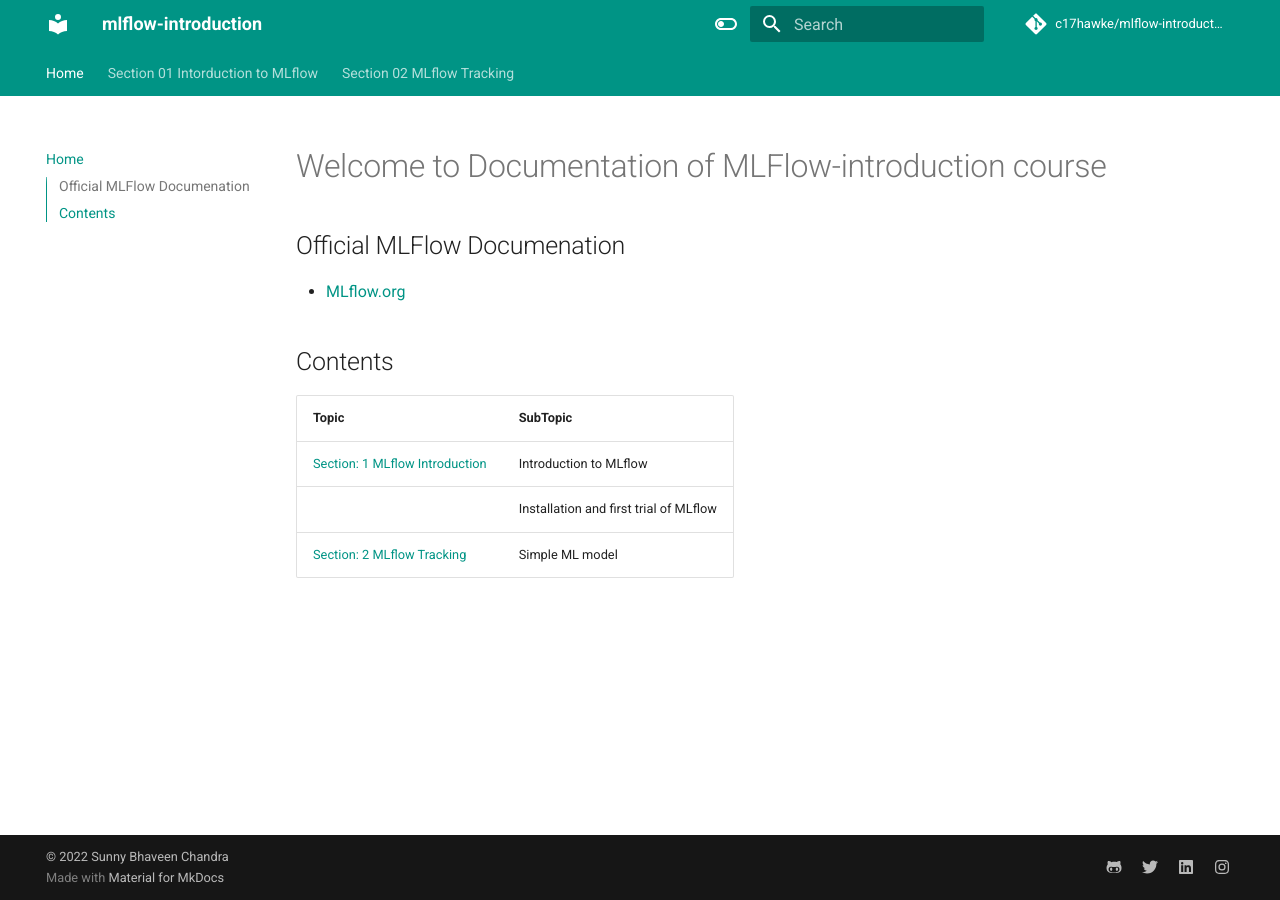
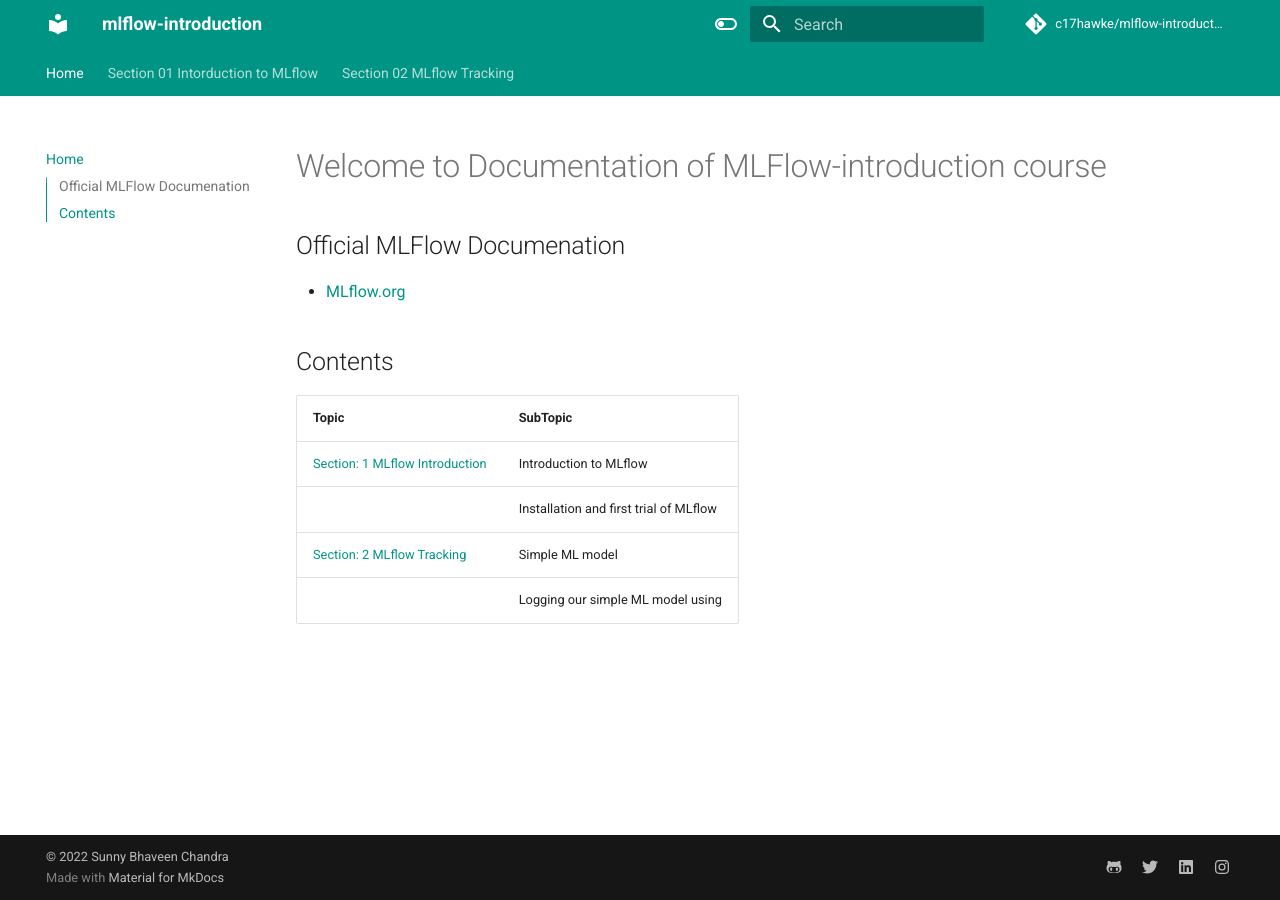
Before and after one commit to c17hawke/mlflow-introduction, an MkDocs documentation site: the page built from docs/index.md, in a window 1280 px wide. Built offline with MkDocs 1.6.1 and Material for MkDocs 9.7.7, drawn with Linux system fonts in a browser that asks for light colours; comment, search, counter and statistics services are not loaded.

Commit message:
index update

```diff
--- a/docs/index.md
+++ b/docs/index.md
@@ -10,3 +10,4 @@
 |[Section: 1 MLflow Introduction](./Section_001_MLflow_Introduction/) | Introduction to MLflow |
 || Installation and first trial of MLflow |
 |[Section: 2 MLflow Tracking](./Section_002_MLflow_Tracking/) | Simple ML model|
+|| Logging our simple ML model using |
```
